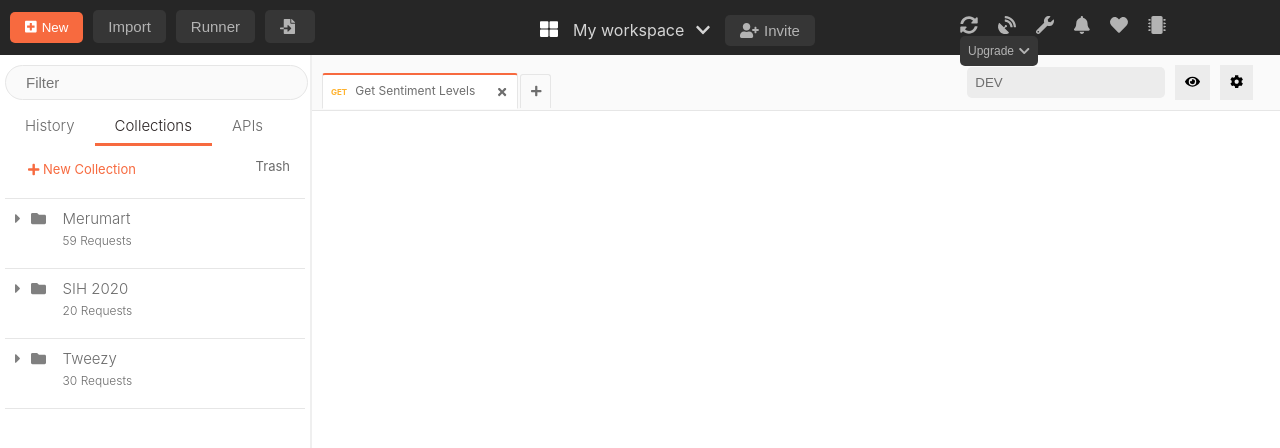
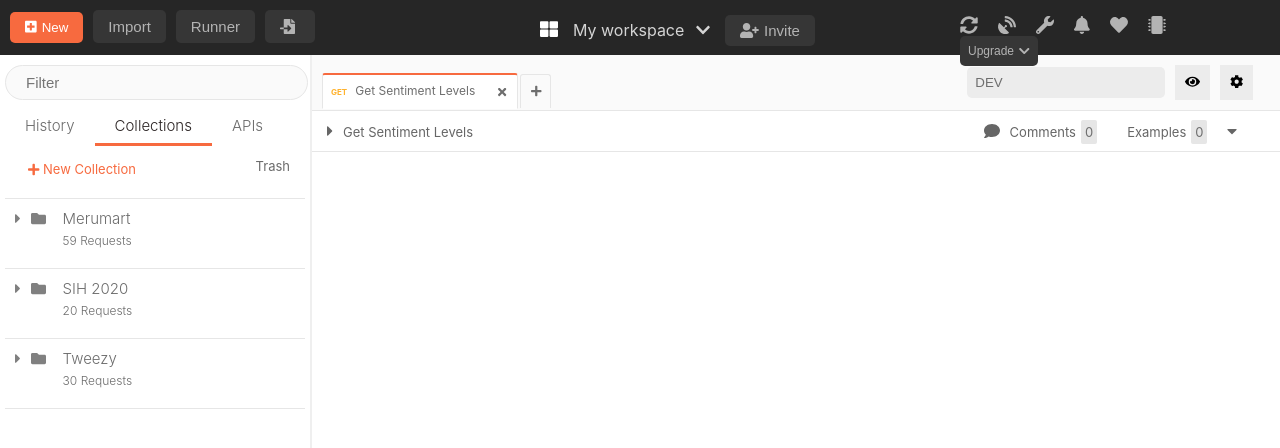
Before and after one commit to codesharpdev/Postman-Clone, a React (Create React App) app: page / in a window 1280 px wide. Shown: the top 448 px of the page. Built offline with nearby package versions, Linux system fonts and the light colour scheme.

Commit message:
Fixes bugs while closing the tabs

```diff
--- a/src/components/Content/Content.css
+++ b/src/components/Content/Content.css
@@ -78,3 +78,27 @@
   width: 3%;
   padding-left: 10px;
 }
+
+.content__requestDetailsRow {
+  display: grid;
+  grid-template-columns: 70% 30%;
+  color: #666666;
+  padding-bottom: 10px;
+  border-bottom: 1px solid #e6e6e6;
+  padding-left: 15px;
+  padding-right: 15px;
+  padding-top: 10px;
+}
+.content__requestDetailsName {
+  font-size: 13px;
+  font-weight: 400;
+  margin-left: 10px;
+}
+.content__requestBadge {
+  background-color: #e6e6e6;
+  padding: 4px;
+  margin-left: 5px;
+  border-radius: 2px;
+  margin-right: 20px;
+  color: #6e6e6e;
+}
--- a/src/components/Content/Content.js
+++ b/src/components/Content/Content.js
@@ -2,6 +2,7 @@
 
 import "./Content.css";
 import TabsBar from "./components/TabsBar";
+import RequestInput from "./components/RequestInput";
 
 const Content = () => {
   const [tabs, setTabs] = useState([
@@ -37,6 +38,7 @@
 
   return (
     <div className="content">
+      {/* Tabs Bar */}
       <TabsBar
         tabs={tabs}
         tabIndex={tabIndex}
@@ -44,6 +46,8 @@
         handleNewTab={addNewTab}
         handleRemoveTab={removeTab}
       />
+      {/* Request Input */}
+      <RequestInput tab={tabs[tabIndex]} />
     </div>
   );
 };
--- /dev/null
+++ b/src/components/Content/components/RequestInput.js
@@ -0,0 +1,39 @@
+import React from "react";
+import { FontAwesomeIcon } from "@fortawesome/react-fontawesome";
+import {
+  faCaretRight,
+  faComment,
+  faChevronDown,
+  faCaretDown,
+} from "@fortawesome/free-solid-svg-icons";
+
+const RequestInput = (props) => {
+  const { tab } = props;
+  if (tab !== undefined) {
+    return (
+      <div className="content__requestInputWrapper">
+        <div className="content__requestDetailsRow">
+          <div className="content__requestDetailsColumn">
+            <FontAwesomeIcon icon={faCaretRight} />
+            <span className="content__requestDetailsName">{tab.name}</span>
+          </div>
+          <div className="content__requestDetailsColumn">
+            <FontAwesomeIcon icon={faComment} />
+            <span className="content__requestDetailsName">
+              Comments
+              <span className="content__requestBadge">0</span>
+            </span>
+            <span className="content__requestDetailsName">
+              Examples
+              <span className="content__requestBadge">0</span>
+            </span>
+            <FontAwesomeIcon icon={faCaretDown} />
+          </div>
+        </div>
+      </div>
+    );
+  } else {
+    return null;
+  }
+};
+export default RequestInput;
```
